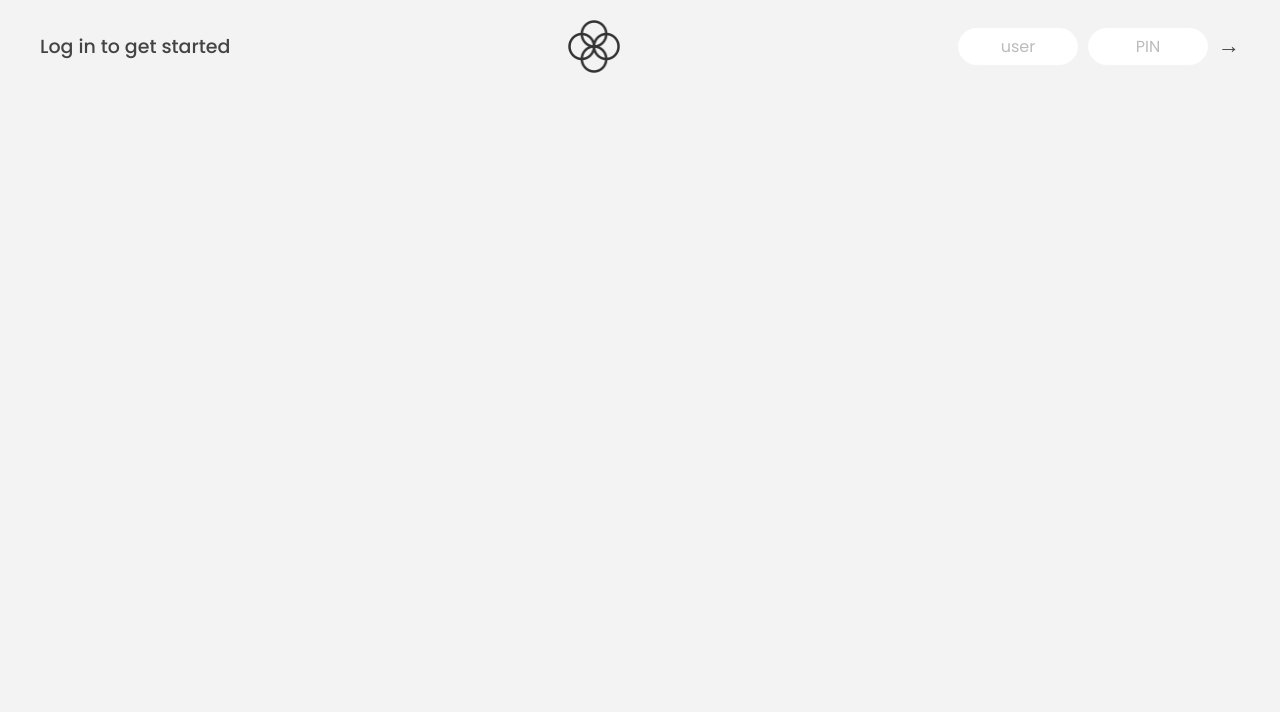
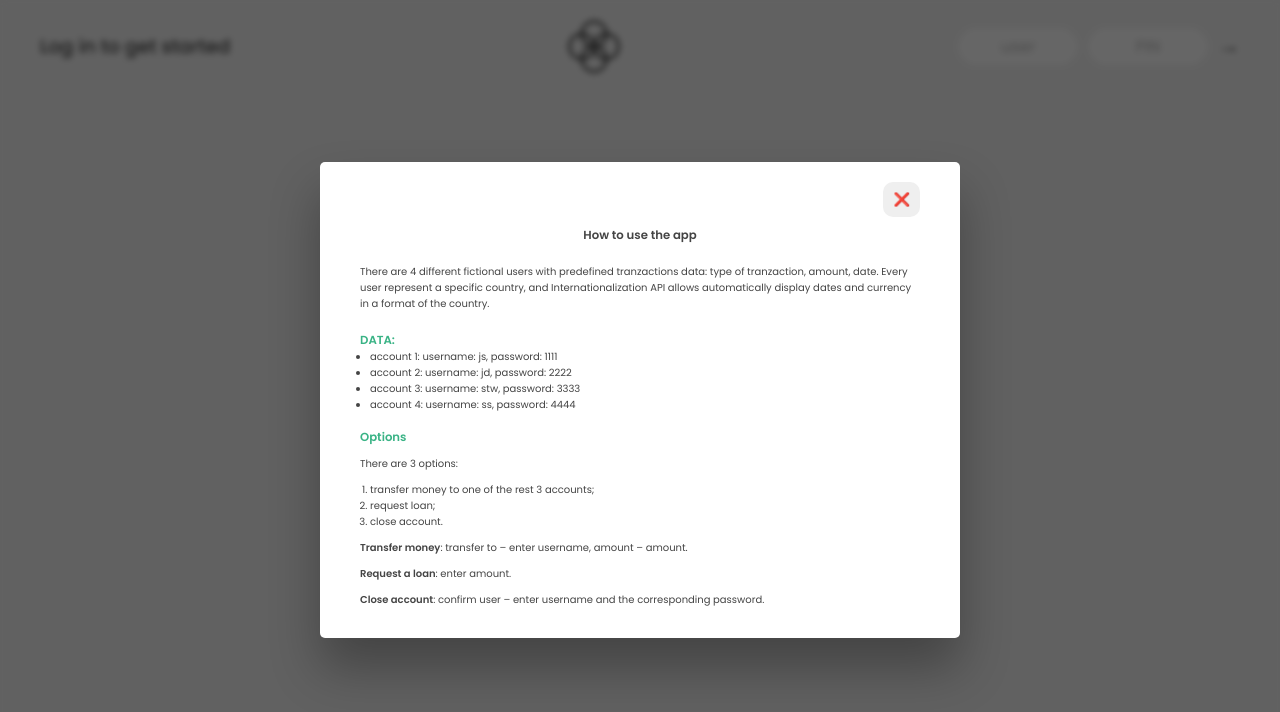
Before and after one commit to this-jsx/bankist, a plain HTML site: page index.html in a window 1280 px wide. Drawn offline with Linux system fonts and the light colour scheme.

Commit message:
modal added

```diff
--- a/index.html
+++ b/index.html
@@ -35,6 +35,40 @@
         <button class="login__btn">&rarr;</button>
       </form>
     </nav>
+
+    <div class="modal">
+      <div class="modal__close">
+        <button class="modal__btn">❌</button>
+      </div>
+      <h3 class="modal__title">How to use the app</h3>
+      <div class="wrapper">
+        <p class="modal__intro">There are 4 different fictional users with predefined tranzactions data: type of tranzaction, amount, date. Every user represent a specific country, and Internationalization API allows automatically display dates and currency in a format of the country.</p>
+
+        <h3 class="modal__data">DATA:</h3>
+
+        <ul class="modal__list-acc">
+          <li>account 1: username: js, password: 1111</li>
+          <li>account 2: username: jd, password: 2222</li>
+          <li>account 3: username: stw, password: 3333</li>
+          <li>account 4: username: ss, password: 4444</li>
+        </ul>
+        <br>
+        <h3 class="modal__options">Options</h3>
+
+        <p class="modal__text">There are 3 options:</p>
+
+        <ol class="modal__list-options">
+          <li>transfer money to one of the rest 3 accounts;</li>
+          <li>request loan;</li>
+          <li>close account.</li>
+        </ol>
+
+        <p class="modal__more"><b>Transfer money</b>: transfer to – enter username, amount – amount.</p>
+        <p class="modal__more"><b>Request a loan</b>: enter amount.</p>
+        <p class="modal__more"><b>Close account</b>: confirm user – enter username and the corresponding password.</p>
+      </div>
+    </div>
+    <div class="overlay"></div>
 
     <main class="app">
       <!-- BALANCE -->
--- a/script.js
+++ b/script.js
@@ -364,3 +364,15 @@ btnSort.addEventListener('click', function (e) {
 
   sorted = !sorted;
 });
+
+// MODAL
+const modal = document.querySelector('.modal')
+const overlay = document.querySelector('.overlay')
+const closeModalButton = document.querySelector('.modal__btn')
+
+function closeModal() {
+  modal.classList.add('hidden')
+  overlay.classList.add('hidden')
+}
+
+closeModalButton.addEventListener('click', closeModal)
--- a/style.css
+++ b/style.css
@@ -295,3 +295,69 @@ h2 {
 .timer {
   font-weight: 600;
 }
+
+/* MODAL & OVERLAY */
+
+.modal {
+  position: absolute;
+  top: 50%;
+  left: 50%;
+  width: 50%;
+  transform: translate(-50%, -50%);
+  background-color: white;
+  padding: 2rem 4rem;
+  border-radius: 5px;
+  box-shadow: 0 3rem 5rem rgba(0, 0, 0, 0.3);
+  z-index: 10;
+}
+
+.overlay {
+  position: absolute;
+  top: 0;
+  left: 0;
+  width: 100%;
+  height: 100%;
+  background-color: rgba(0, 0, 0, 0.6);
+  backdrop-filter: blur(3px);
+  z-index: 5;
+}
+
+.modal__close {
+  text-align: right;
+}
+
+.modal__btn {
+  border: 0;
+  padding: 1rem;
+  cursor: pointer;
+  border-radius: 1rem;
+}
+
+.modal__title {
+  margin: 1rem 0;
+  text-align: center;
+}
+
+.modal__intro {
+  margin: 2rem 0;
+}
+
+.modal__data, .modal__options {
+  color: #39b385;
+}
+
+.modal__text {
+  margin: 1rem 0;
+}
+
+.modal__list-acc, .modal__list-options {
+  margin-left: 1rem;
+}
+
+.modal__more {
+  margin: 1rem 0;
+}
+
+.hidden {
+  display: none;
+}
```
